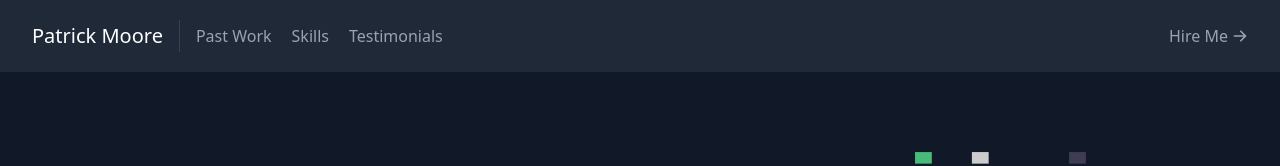
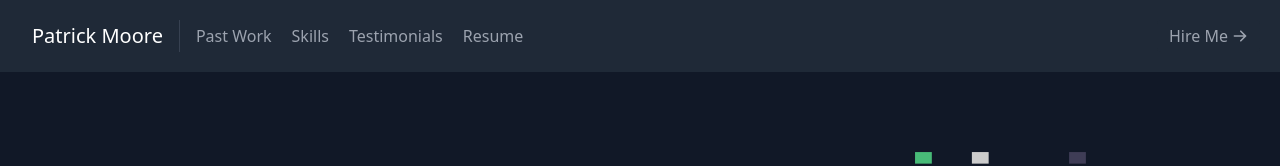
Before and after one commit to mooreFL/React-Portfolio-2, a React (Create React App) app in the folder my-portfolio/: page / in a window 1280 px wide. Shown: the top 166 px of the page. Built offline with nearby package versions, Linux system fonts and the light colour scheme.

Commit message:
added resume pdf and resume button on nav

```diff
--- a/my-portfolio/src/components.js/Navbar.js
+++ b/my-portfolio/src/components.js/Navbar.js
@@ -1,5 +1,6 @@
 import { ArrowRightIcon } from "@heroicons/react/solid";
 import React from "react";
+import resume from "./updatedresume.pdf"
 
 export default function Navbar() {
   return (
@@ -20,6 +21,9 @@ export default function Navbar() {
           <a href="#testimonials" className="mr-5 hover:text-white">
             Testimonials
           </a>
+          <a href={resume} className="mr-5 hover:text-white">
+            Resume
+          </a>
         </nav>
         <a
           href="#contact"
--- a/my-portfolio/src/data.js
+++ b/my-portfolio/src/data.js
@@ -3,7 +3,7 @@ export const projects = [
     title: "StockChasr",
     subtitle: "MERN Stack",
     description:
-      "Social stock information site that allows the user to add and remove stocks from a watchlist",
+      "Social stock information site that allows the user to add and remove stocks from a watchlist.",
     image: "./project-1.gif",
     link: "https://stockchasr.herokuapp.com/",
   },
```
Also changed, not shown: 1 other file (tests, documents, lock files or other folders).
